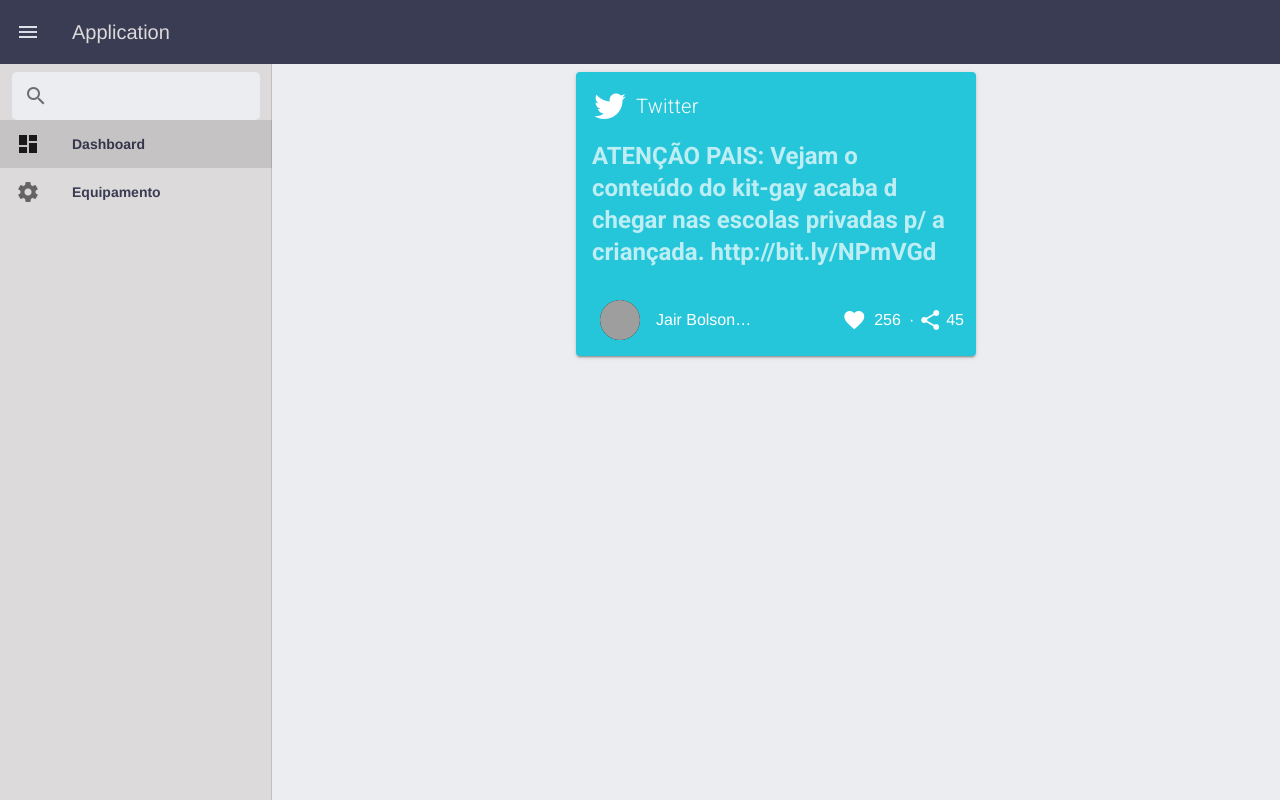
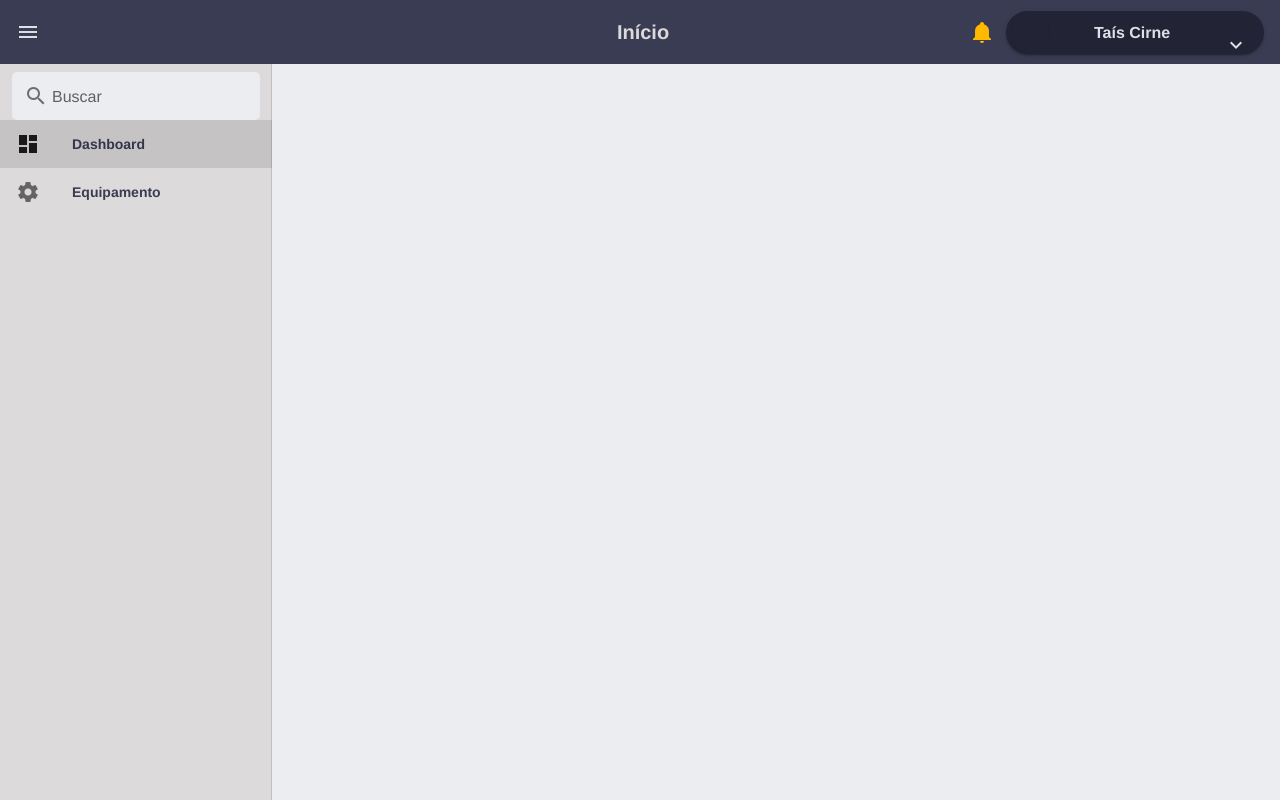
Before and after one commit to Dowsley/SteelStats, a Vue app in the folder frontend/dashboard/: page /#/ in a window 1280 px wide. Built offline with nearby package versions, Linux system fonts and the light colour scheme; grey boxes are pictures that could not be loaded.

Commit message:
Barra superior completa

```diff
--- a/frontend/dashboard/src/App.vue
+++ b/frontend/dashboard/src/App.vue
@@ -13,7 +13,7 @@
 					solo
 					hide-details
 					prepend-inner-icon="mdi-magnify"
-					label=""
+					label="Buscar"
 					class="secondary--text hidden-sm-and-down"
 					background-color="#ecedf0"
 					style="display:block; margin-right:12px; margin-left: 12px; border-radius: 5px;"
@@ -57,7 +57,61 @@
       <v-app-bar-nav-icon @click.stop="drawer = !drawer">
 				<v-icon color="#DFE1E7">mdi-menu</v-icon>
 			</v-app-bar-nav-icon>
-      <v-toolbar-title class="primary--text">Application</v-toolbar-title>
+
+			<v-spacer></v-spacer>
+
+			<v-toolbar-title
+			class="primary--text font-weight-bold neue"
+			style = "margin-left: 276px; cursor: pointer;"
+			@click="$router.push('/')"
+			>
+				Início
+			</v-toolbar-title>
+
+			<v-spacer></v-spacer>
+
+			<v-btn icon>
+				<v-icon color="#FFB900">mdi-bell</v-icon>
+			</v-btn>
+
+			<v-card
+			width="258"
+			height="43"
+			color="#222335"
+			align-content="center"
+			style="border-radius: 100px;"
+			>
+				<div style="margin-left:-12px; margin-top:-6px;">
+					<v-list-item class="grow">
+						<v-list-item-avatar>
+							<v-img
+								class="elevation-6"
+								src="@/assets/img/profilepic.png"
+							></v-img>
+						</v-list-item-avatar>
+
+						<v-row
+							align="center"
+							justify="space-between"
+							>
+							<v-list-item-content>
+								<v-list-item-title
+								style="font-size:16px; margin-left:40px;"
+								class="textHelper--text font-weight-bold"
+								>Taís Cirne</v-list-item-title>
+							</v-list-item-content>
+						</v-row>
+						<v-row
+							align="center"
+							justify="end"
+							>
+							<v-btn icon>
+								<v-icon color="#DFE1E7">mdi-chevron-down</v-icon>
+							</v-btn>
+						</v-row>
+					</v-list-item>
+				</div>
+			</v-card>
     </v-app-bar>
 
     <v-content>
@@ -100,4 +154,15 @@
 	.v-application {
     background-color: #ecedf0 !important;
 	}
+
+
+	div.layout {
+		text-align: center;
+	}
+
+	div.centre {
+		display: block;
+		margin-left: auto;
+		margin-right: auto;
+	}
 </style>
--- a/frontend/dashboard/src/components/views/dashboard/Dashboard.vue
+++ b/frontend/dashboard/src/components/views/dashboard/Dashboard.vue
@@ -7,54 +7,7 @@
           justify="center"
           style="height: 300px;"
         >
-					<v-card
-						class="mx-auto"
-						color="#26c6da"
-						dark
-						max-width="400"
-					>
-						<v-card-title>
-							<v-icon
-								large
-								left
-							>
-								mdi-twitter
-							</v-icon>
-							<span class="title font-weight-light">Twitter</span>
-						</v-card-title>
 
-						<v-card-text class="headline font-weight-bold">
-							{{text}}
-						</v-card-text>
-
-						<v-card-actions>
-							<v-list-item class="grow">
-								<v-list-item-avatar color="grey darken-3">
-									<v-img
-										class="elevation-6"
-										src="https://pbs.twimg.com/profile_images/1057631480459886595/9VPdGJJz_400x400.jpg"
-									></v-img>
-								</v-list-item-avatar>
-
-								<v-list-item-content>
-									<v-list-item-title>Jair Bolsonaro</v-list-item-title>
-								</v-list-item-content>
-
-								<v-row
-									align="center"
-									justify="end"
-								>
-									<v-btn icon @click="update()">
-										<v-icon class="mr-1">mdi-heart</v-icon>
-									</v-btn>
-									<span class="subheading mr-2">256</span>
-									<span class="mr-1">·</span>
-									<v-icon class="mr-1">mdi-share-variant</v-icon>
-									<span class="subheading">45</span>
-								</v-row>
-							</v-list-item>
-						</v-card-actions>
-					</v-card>
         </v-row>
       </v-col>
     </v-row>
@@ -67,10 +20,8 @@ export default {
   data () {
     return {
 			texts: [
-				'ATENÇÃO PAIS: Vejam o conteúdo do kit-gay acaba d chegar nas escolas privadas p/ a criançada. http://bit.ly/NPmVGd',
-				'Kkkkkkkkkk',
-				'PSOL É O PT DE CALCINHA SUJA',
-				'O que é golden shower?',
+				'Ola',
+				'Teste'
 			],
 			text: '',
 			i: 0
--- a/frontend/dashboard/src/plugins/vuetify.js
+++ b/frontend/dashboard/src/plugins/vuetify.js
@@ -27,6 +27,7 @@ export default new Vuetify({
         secondary: '#3a3c53',
         accent: '#ffb900',
         info: '#222335',
+        textHelper: '#DFE1E7',
       }
     }
   }
```
Also changed, not shown: frontend/dashboard/src/assets/img/profilepic.png (added), 1 other file (tests, documents, lock files or other folders).
